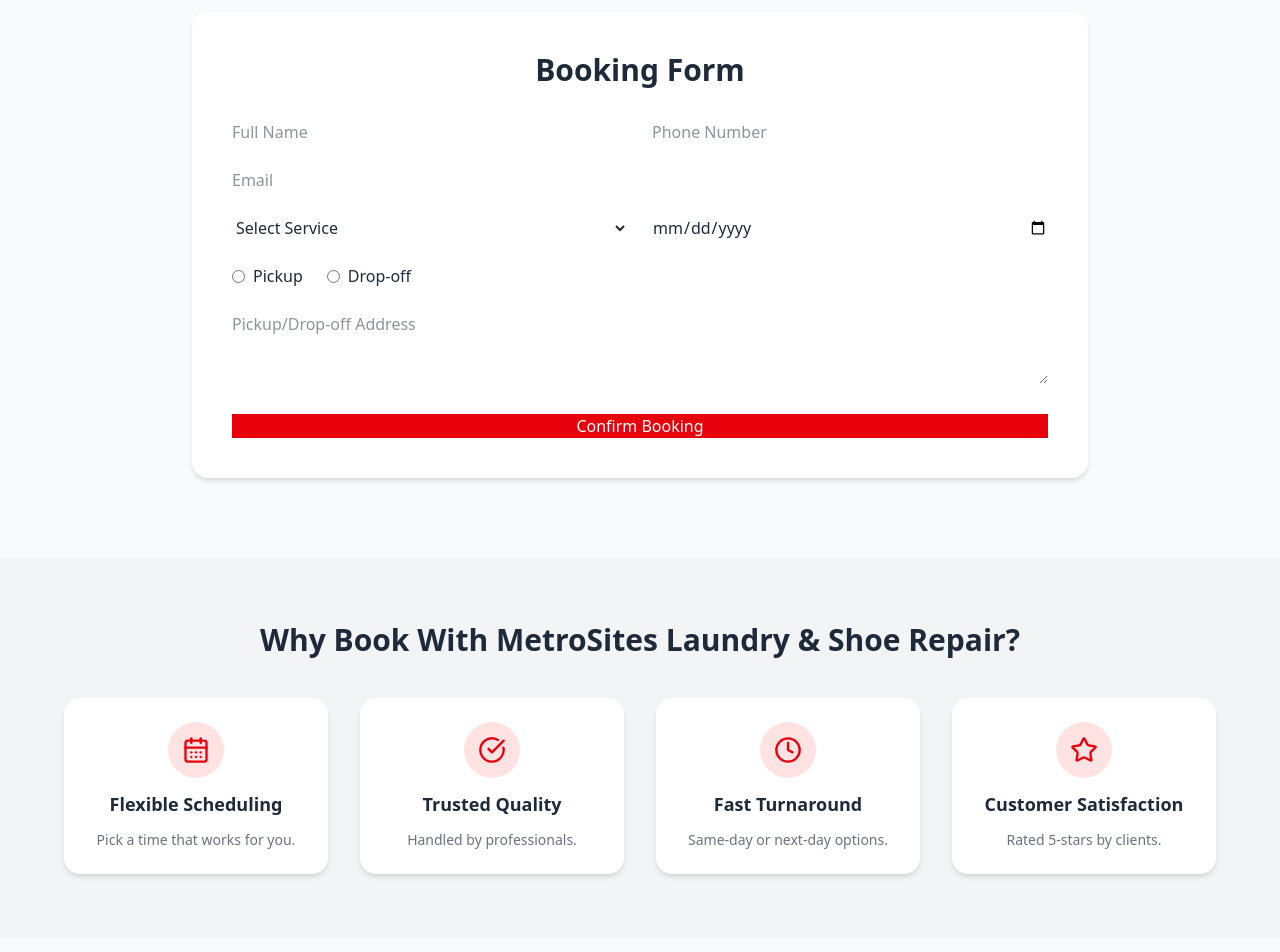
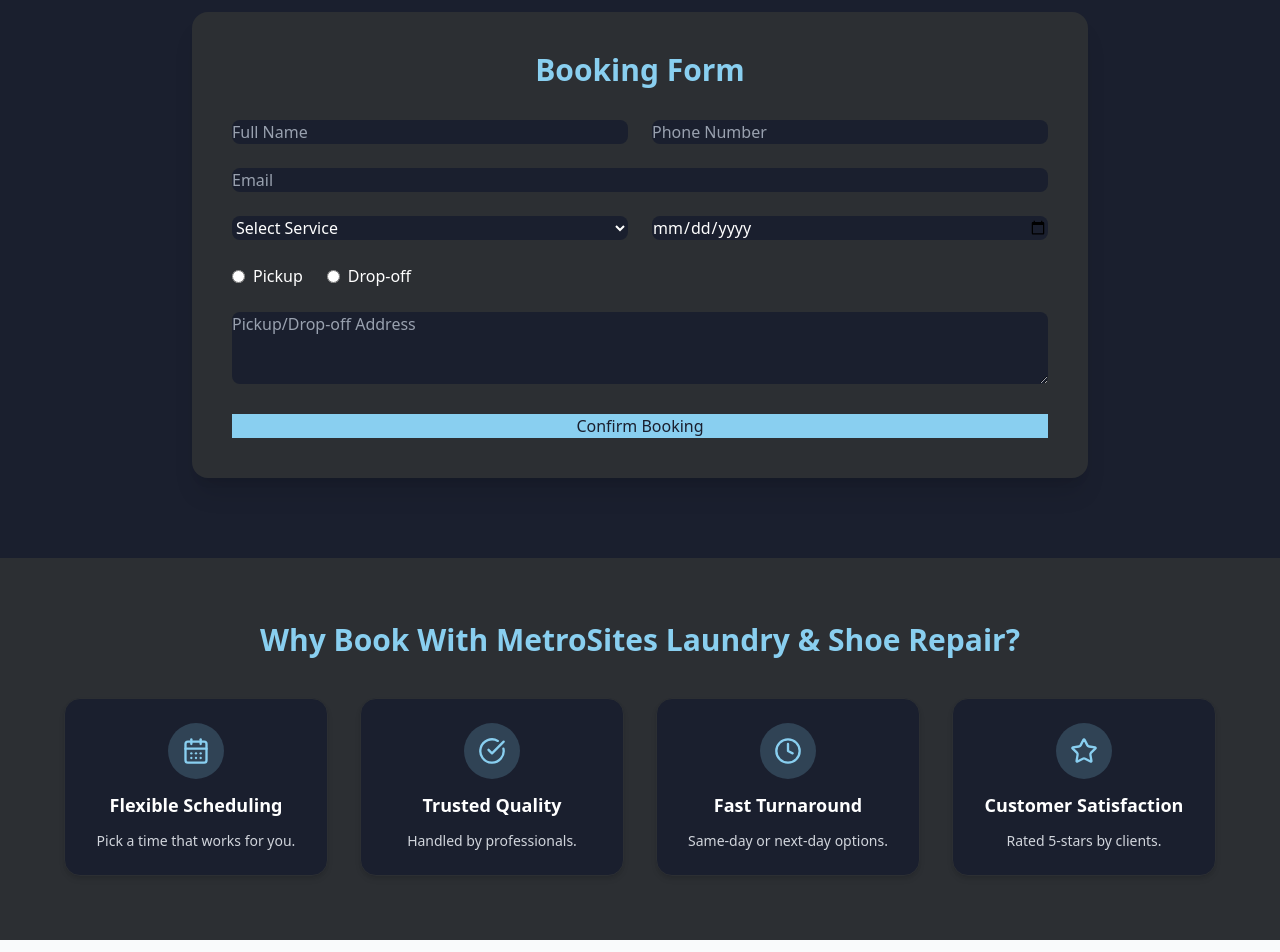
Before and after one commit to Matuku45/metrosites-laundry-shoe-prototype, a React (Vite) app in the folder metrosites-laundry-shoe-prototype/: page /about in a window 1280 px wide. Shown: the part 460-1412 px from the top of the page. Built offline with nearby package versions, Linux system fonts and the light colour scheme.

Commit message:
changed the colors of the about page

```diff
--- a/metrosites-laundry-shoe-prototype/src/pages/About.jsx
+++ b/metrosites-laundry-shoe-prototype/src/pages/About.jsx
@@ -4,14 +4,14 @@
 
 export default function Booking() {
   return (
-    <div className="bg-gray-50 min-h-screen text-gray-800">
+    <div className="bg-[#1A1F2E] min-h-screen text-white">
       {/* Hero Section */}
-      <section className="bg-gradient-to-r from-red-600 to-pink-600 text-white py-20 text-center px-6">
+      <section className="bg-[#2C2F33] py-20 text-center px-6">
         <motion.h1
           initial={{ opacity: 0, y: -30 }}
           animate={{ opacity: 1, y: 0 }}
           transition={{ duration: 0.6 }}
-          className="text-5xl font-extrabold mb-4"
+          className="text-5xl font-extrabold mb-4 text-[#89CFF0]"
         >
           Book Your Laundry or Shoe Repair
         </motion.h1>
@@ -19,7 +19,7 @@
           initial={{ opacity: 0, y: 10 }}
           animate={{ opacity: 1, y: 0 }}
           transition={{ delay: 0.3 }}
-          className="text-lg max-w-2xl mx-auto"
+          className="text-lg max-w-2xl mx-auto text-gray-300"
         >
           Fast, easy, and reliable service. Schedule your pickup or drop-off and
           let us handle the rest.
@@ -27,12 +27,12 @@
       </section>
 
       {/* Booking Form */}
-      <section className="max-w-4xl mx-auto bg-white mt-16 mb-20 p-10 rounded-2xl shadow-md">
+      <section className="max-w-4xl mx-auto mt-16 mb-20 p-10 rounded-2xl shadow-xl bg-[#2C2F33]">
         <motion.h2
           initial={{ opacity: 0 }}
           whileInView={{ opacity: 1 }}
           transition={{ duration: 0.5 }}
-          className="text-3xl font-bold text-center mb-8 text-gray-800"
+          className="text-3xl font-bold text-center mb-8 text-[#89CFF0]"
         >
           Booking Form
         </motion.h2>
@@ -43,27 +43,32 @@
             <input
               type="text"
               placeholder="Full Name"
-              className="input input-bordered w-full rounded-lg"
+              className="input input-bordered w-full rounded-lg bg-[#1A1F2E] text-white border-gray-600 placeholder-gray-400"
               required
             />
             <input
               type="tel"
               placeholder="Phone Number"
-              className="input input-bordered w-full rounded-lg"
+              className="input input-bordered w-full rounded-lg bg-[#1A1F2E] text-white border-gray-600 placeholder-gray-400"
               required
             />
           </div>
           <input
             type="email"
             placeholder="Email"
-            className="input input-bordered w-full rounded-lg"
+            className="input input-bordered w-full rounded-lg bg-[#1A1F2E] text-white border-gray-600 placeholder-gray-400"
             required
           />
 
           {/* Service & Date */}
           <div className="grid md:grid-cols-2 gap-6">
-            <select className="select select-bordered w-full rounded-lg" required>
-              <option disabled selected>Select Service</option>
+            <select
+              className="select select-bordered w-full rounded-lg bg-[#1A1F2E] text-white border-gray-600"
+              required
+            >
+              <option disabled selected>
+                Select Service
+              </option>
               <option>Laundry - Wash & Fold</option>
               <option>Laundry - Iron Only</option>
               <option>Shoe Repair - Sole Replacement</option>
@@ -71,7 +76,7 @@
             </select>
             <input
               type="date"
-              className="input input-bordered w-full rounded-lg"
+              className="input input-bordered w-full rounded-lg bg-[#1A1F2E] text-white border-gray-600"
               required
             />
           </div>
@@ -79,11 +84,11 @@
           {/* Pickup or Drop-off */}
           <div className="flex gap-6">
             <label className="flex items-center space-x-2">
-              <input type="radio" name="serviceType" className="radio" required />
+              <input type="radio" name="serviceType" className="radio checked:bg-[#89CFF0]" required />
               <span>Pickup</span>
             </label>
             <label className="flex items-center space-x-2">
-              <input type="radio" name="serviceType" className="radio" />
+              <input type="radio" name="serviceType" className="radio checked:bg-[#89CFF0]" />
               <span>Drop-off</span>
             </label>
           </div>
@@ -92,14 +97,14 @@
           <textarea
             rows="3"
             placeholder="Pickup/Drop-off Address"
-            className="textarea textarea-bordered w-full rounded-lg"
+            className="textarea textarea-bordered w-full rounded-lg bg-[#1A1F2E] text-white border-gray-600 placeholder-gray-400"
             required
           ></textarea>
 
           {/* Submit */}
           <motion.button
             whileHover={{ scale: 1.05 }}
-            className="btn bg-red-600 text-white border-none w-full"
+            className="btn bg-[#89CFF0] text-[#1A1F2E] border-none w-full"
           >
             Confirm Booking
           </motion.button>
@@ -107,13 +112,13 @@
       </section>
 
       {/* Why Book With Us */}
-      <section className="bg-gray-100 py-16 px-6">
+      <section className="bg-[#2C2F33] py-16 px-6">
         <div className="max-w-6xl mx-auto text-center">
           <motion.h3
             initial={{ opacity: 0 }}
             whileInView={{ opacity: 1 }}
             transition={{ duration: 0.6 }}
-            className="text-3xl font-bold mb-10"
+            className="text-3xl font-bold mb-10 text-[#89CFF0]"
           >
             Why Book With MetroSites Laundry & Shoe Repair?
           </motion.h3>
@@ -128,13 +133,13 @@
               <motion.div
                 key={i}
                 whileHover={{ scale: 1.05 }}
-                className="bg-white p-6 rounded-2xl shadow-md flex flex-col items-center text-center space-y-3"
+                className="bg-[#1A1F2E] p-6 rounded-2xl shadow-md flex flex-col items-center text-center space-y-3 border border-[#2C2F33]"
               >
-                <div className="bg-red-100 text-red-600 w-14 h-14 flex items-center justify-center rounded-full">
+                <div className="bg-[#89CFF0]/20 text-[#89CFF0] w-14 h-14 flex items-center justify-center rounded-full">
                   <item.icon className="w-7 h-7" />
                 </div>
-                <h4 className="text-lg font-semibold">{item.title}</h4>
-                <p className="text-gray-500 text-sm">{item.text}</p>
+                <h4 className="text-lg font-semibold text-white">{item.title}</h4>
+                <p className="text-gray-300 text-sm">{item.text}</p>
               </motion.div>
             ))}
           </div>
```
